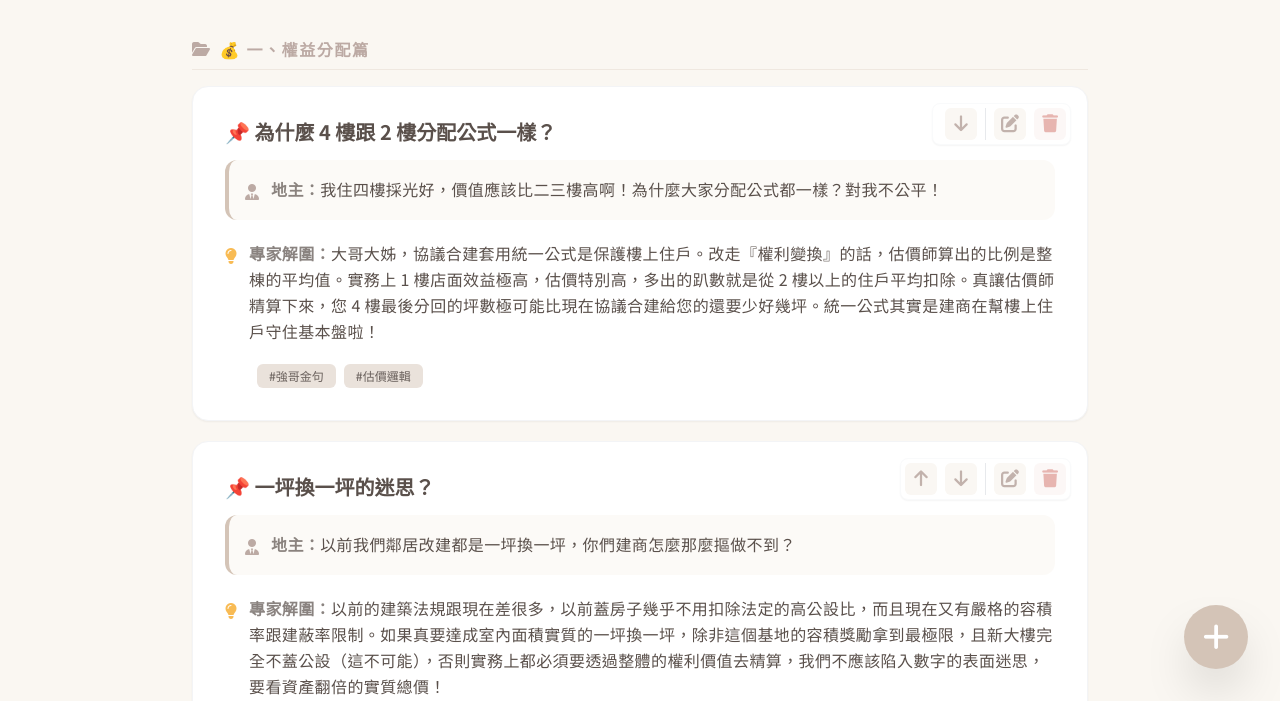
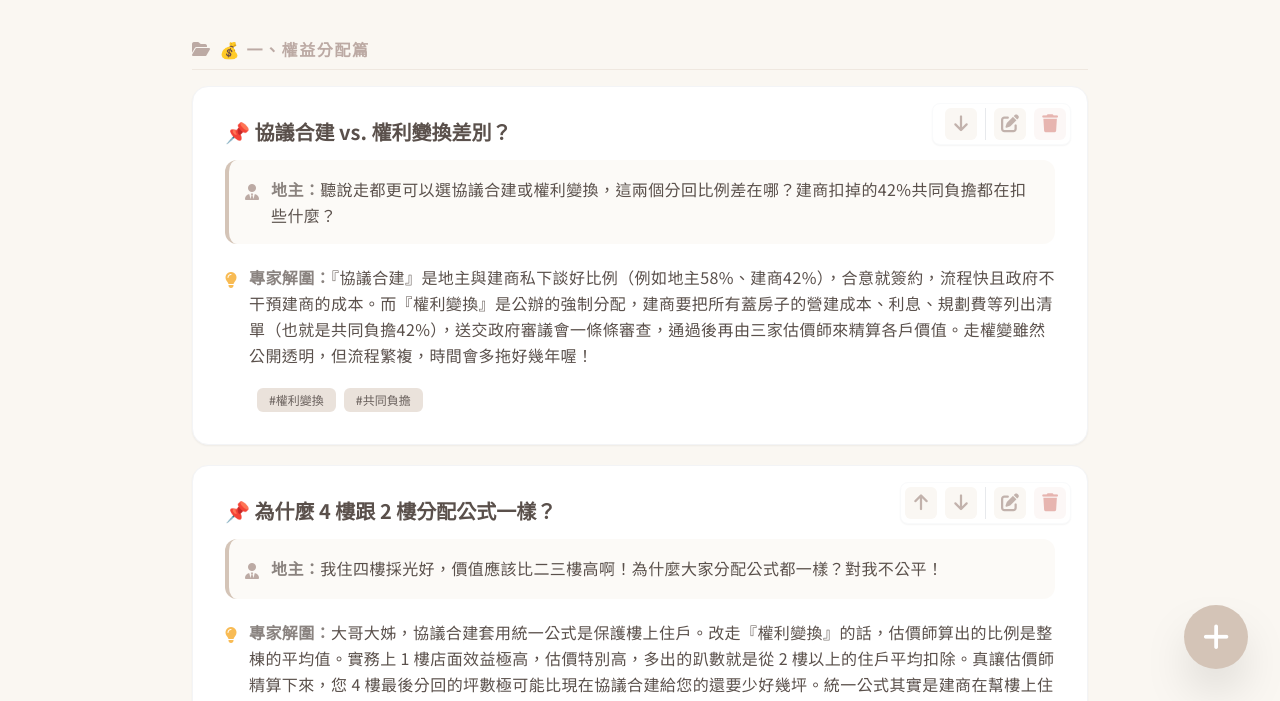
Before and after one commit to yociknows/expert-pm-pwa, a plain HTML site: page index.html in a window 1280 px wide. Shown: the part 99-800 px from the top of the page. Drawn offline with nearby package versions, Linux system fonts and the light colour scheme.

Commit message:
Update index.html

```diff
--- a/index.html
+++ b/index.html
@@ -103,31 +103,178 @@
 
     <script>
         const initialData = [
-            { category: "💰 一、權益分配篇", questions: [
-                { title: "為什麼 4 樓跟 2 樓分配公式一樣？", scenario: "我住四樓採光好，價值應該比二三樓高啊！為什麼大家分配公式都一樣？對我不公平！", answer: "大哥大姊，協議合建套用統一公式是保護樓上住戶。改走『權利變換』的話，估價師算出的比例是整棟的平均值。實務上 1 樓店面效益極高，估價特別高，多出的趴數就是從 2 樓以上的住戶平均扣除。真讓估價師精算下來，您 4 樓最後分回的坪數極可能比現在協議合建給您的還要少好幾坪。統一公式其實是建商在幫樓上住戶守住基本盤啦！", tags: ["#強哥金句", "#估價邏輯"] },
-                { title: "一坪換一坪的迷思？", scenario: "以前我們鄰居改建都是一坪換一坪，你們建商怎麼那麼摳做不到？", answer: "以前的建築法規跟現在差很多，以前蓋房子幾乎不用扣除法定的高公設比，而且現在又有嚴格的容積率跟建蔽率限制。如果真要達成室內面積實質的一坪換一坪，除非這個基地的容積獎勵拿到最極限，且新大樓完全不蓋公設（這不可能），否則實務上都必須要透過整體的權利價值去精算，我們不應該陷入數字的表面迷思，要看資產翻倍的實質總價！", tags: ["#容積獎勵", "#分配邏輯"] },
-                { title: "協議合建 vs. 權利變換差別？", scenario: "聽說走都更可以選協議合建或權利變換，這兩個分回比例差在哪？建商扣掉的42%共同負擔都在扣些什麼？", answer: "『協議合建』是地主與建商私下談好比例（例如地主58%、建商42%），合意就簽約，流程快且政府不干預建商的成本。而『權利變換』是公辦的強制分配，建商要把所有蓋房子的營建成本、利息、規劃費等列出清單（也就是共同負擔42%），送交政府審議會一條條審查，通過後再由三家估價師來精算各戶價值。走權變雖然公開透明，但流程繁複，時間會多拖好幾年喔！", tags: ["#權利變換", "#共同負擔"] }
-            ]},
-            { category: "🏢 二、選屋與產品篇", questions: [
-                { title: "何時選屋？選到同一間怎麼辦？會不會有黑箱？", scenario: "我什麼時候可以挑房子？萬一我看中的那一戶別人也想要怎麼辦？你們建商會不會私下先把好樓層留給地主代表或自己人，不公開透明啊？", answer: "大哥/大姊，這點您完全不用擔心！選屋流程正是都更最公開透明的地方。第一步，當我們社區同意度達到 8 成左右，我們就會請建築師畫出立體圖面，並且『逐戶』詢問大家初步的格局需求。第二步，等到『事業計畫』送審後，圖面設計完整了，才會召開正式的『選屋大會』。萬一兩位地主看上同一戶，就是在律師見證下『公開抽籤』！甚至送件後您如果還有想法，在『公開展覽』與『公聽會』期間都能提出，大家想蓋什麼樣的房子，是你們自己可以參與決定的喔！", tags: ["#選屋時機", "#公聽會", "#公開抽籤", "#參與感"] },
-                { title: "一層 9 戶出入太複雜，我反對！", scenario: "我們公寓一層才兩戶很單純！新大樓設計圖畫一層九戶出入太複雜、太可怕了，我不簽！", answer: "大哥大姊別擔心，目前的圖面只是為了跟政府申請容積而評估上限的『初步草圖』。都更最棒的地方就在於，未來的公聽會階段大家都可以提出意見，設計圖絕對是可以微調修改的！實務上我們建築師有兩大解法：第一是『樓層分開』，把大坪數地主戶集中在特定樓層；第二是做『假雙拼梯廳』，雖然同層戶數多，但出電梯會用實牆和門禁一分為二，每天回家感覺其實就像一層只有3-4戶一樣單純！", tags: ["#建築解法", "#梯廳設計"] },
-                { title: "公設比動輒 30% 以上，是不是被建商賺走了？", scenario: "以前公寓是零公設，現在新大樓公設比都要 30% 多，扣掉這些我室內變好小，公設是不是建商偷蓋來賺錢的？", answer: "這真的是天大的誤會！現在的高公設比是因為國家建築法規變嚴格了。為了大家的消防安全，法規強制規定 8 樓以上新建築必須配置『雙安全梯』，還要有機房、排煙室、無障礙電梯空間與法定防空避難室。這些都是攸關生命安全的『救命空間』，而不是建商為了賺錢亂蓋的。雖然室內坪數看起來變小，但換來的是防震、消防跟有電梯有管理的現代化生活品質！", tags: ["#公設比爭議", "#建築法規"] },
-                { title: "車位要怎麼分配？為什麼大家都想選黃金樓層？", scenario: "選屋時誰先選？萬一大家都想選黃金樓層或三角窗怎麼辦？為什麼小坪數不能配平面車位？", answer: "選屋的順序在合約裡都會明訂，通常是依照『地主原本的持分價值大小』來排列先後順序，或者在公開大會上用公平抽籤的方式決定。如果遇到重複看中同一個黃金樓層或三角窗，大家就依抽籤順序決定，沒抽到的就選第二志願。至於車位，平面車位數量有限，通常會優先配給大坪數的住戶；小坪數因為權利價值較小，實務上會搭配機械車位，這也是為了確保所有地主都有基本車位可用的公平妥協。", tags: ["#選屋順序", "#車位分配"] }
-            ]},
-            { category: "⚖️ 三、法規與流程篇", questions: [
-                { title: "社區適合走都更還是危老？", scenario: "最近新聞天天在報危老重建，我們社區到底適合走都更還是危老？這兩個獎勵差在哪裡？", answer: "大哥大姊，這主要取決於我們社區的『基地面積』跟『鄰居團結度』。危老重建完全沒有最小面積限制，審查非常快，但大前提是必須要『100% 所有地主同意』，容積獎勵上限通常是 40%（且有時程遞減）。而都市更新需要大面積（通常要1,000平方公尺以上），雖然要走公聽會等程序比較久，但只要『80% 地主同意』就能送件，且容積獎勵最高可以衝到 50%！如果大家極度團結且基地小就走危老；如果面積夠大、有少數不合意戶，走都更最能爭取高獎勵！", tags: ["#危老vs都更", "#法規重點"] },
-                { title: "80% 與 100% 同意的時間差異？", scenario: "既然建商說已經達到 80% 同意門檻了，為什麼不趕快動工，還要一直等那幾個不簽字的釘子戶？", answer: "我們比您更想趕快開工呀！但卡在 80% 同意，剩下不簽字的 20% 鄰居，我們就必須被迫走政府的『權利變換』強制分配程序。這中間要找三家專業估價師鑑價、舉辦公辦公聽會、聽證會，甚至最後如果他們堅持不搬，還要申請政府『代為拆除』。這整套法定程序走下來，起碼會多拖 3 到 5 年。如果大家能發揮鄰居情誼幫忙勸勸，拚到 100% 同意，就能走政府的『快軌專案』（如台北168），免走權變，最快一年內就能核定動工！早點住新家才是實質增值！", tags: ["#快軌專案", "#權利變換"] },
-                { title: "簽了同意書，建商不送件能反悔嗎？", scenario: "我如果現在簽了同意書給你們，萬一你們建商把案子卡在那邊十年不送件，我的房子不就被绑死了？我能撤銷嗎？", answer: "您的擔憂非常合理！請您放心，依照《都市更新條例》法規，只要建商還沒將『都市更新事業計畫』正式向政府報核送件之前，地主都擁有法定的『撤銷權』，隨時可以撤回同意書。此外，為了讓您絕對安心，我們在『合建契約』裡也會白紙黑字押上『送件期限』（例如簽約後半年內必須送件）。時間到了如果建商沒動作，合約會自動失效，您的權益絕對不會被無限期綁死！", tags: ["#撤銷權", "#合約期限"] }
-            ]},
-            { category: "💸 四、稅務與補償篇", questions: [
-                { title: "租金補貼怎麼算？搬遷費何時領？", scenario: "施工這幾年我們要去外面租房子，租金你們全出嗎？搬家費用怎麼算？什麼時候發？", answer: "這部分建商一定幫您準備好！租金補貼通常是依照您現有房屋的『合法建坪』，乘上該區域的租金市場行情來精算。補貼會從您搬空房屋、把鑰匙點交給建商的那一天開始起算，按期發放直到新房子蓋好交屋為止。另外，搬遷費（包含搬出去跟搬回來兩次）會在點交空屋時一併撥款給您。這些財務補貼全部都會明訂在合約裡，絕對有保障！", tags: ["#補貼政策", "#搬遷費用"] },
-                { title: "更新後的房屋稅會暴增嗎？", scenario: "住新大樓好是好，但聽說以後房屋稅跟地價稅會暴增？這樣我哪負擔得起？", answer: "這題您太內行了！政府為了鼓勵都更，準備了超大稅務紅包。第一，在施工興建期間，地價稅是『完全免徵』的。第二，更新完搬進新家後，地價稅與房屋稅直接『減半徵收 2 年』。最棒的是，如果您這間新房子是自己住、沒有賣掉，房屋稅減半還可以向政府申請再延長 10 年，等於共享『12 年房屋稅減半』！如果是走權變，未來您第一次賣掉這間房子時，還能直接減免 40% 的土地增值稅喔！", tags: ["#稅務優惠", "#土增稅減免"] }
-            ]},
-            { category: "💔 五、特殊疑難雜症", questions: [
-                { title: "繼承人找不到、手足不合怎麼辦？", scenario: "我當然想都更，但我這間老房子的持分還有我三個在國外的阿伯，跟一個失聯的堂哥，根本不可能所有人來簽字啊！", answer: "這就是為什麼您需要我們專業建商進場協助！如果是私下一般的協議合建，確實需要產權人 100% 到齊簽名，這案子絕對卡死。但如果走都更，只要整體社區同意度達到 80%，我們就能啟動都更的『權利變換』機制。政府會依法召開審議會，強制把那些找不到人、或者家族內部吵架喬不攏的持分，直接轉換為更新後的權利價值，並依法幫忙提存到法院。您只要顧好您自己的持分，剩下的法律與產權難題，交給我們來幫您解套！", tags: ["#產權糾紛", "#繼承處理"] },
-                { title: "頂樓加蓋能算進分配坪數嗎？", scenario: "我家頂樓加蓋是我當年花了一百多萬蓋的，使用面積多了一倍，這不能跟合法坪數一樣一坪換一坪嗎？", answer: "大哥大姊，我非常理解您當年蓋頂加花的心血，以及目前多一層空間的使用便利性。但在政府的法律界定裡，頂樓加蓋屬於『無產權的違章建築』，沒有登記在權狀上，因此依法『絕對無法』計入法定的都更分配坪數。如果建商私下違法分坪數給您，被樓下鄰居檢舉，整棟都更案就會被政府撤銷。不過為了體諒您的配合，估價師在都更計畫中通常會給予頂加『殘值補貼』或『工程造價補償費』（以現金發放）。我們會極力幫您向審議會爭取最合理的補償金，這樣既合法，也能讓您拿一筆現金來裝潢未來的新家！", tags: ["#頂加處理", "#違建補償"] },
-                { title: "店面還有三年租約，違約金誰來付？", scenario: "我一樓店面租給連鎖超商還有三年約，現在說要都更，房客不肯走，跟我要高額違約金怎麼辦？", answer: "依照《都市更新條例》法規，實施都市更新是可以合法終止租約的，房客依法不能拒絕搬遷。但和氣生財，實務上建商有幾大做法：第一，我們會提早至少半年到一年正式通知商家，讓他們有充裕時間尋覓新地點搬遷；第二，建商發給您的『搬遷費』或一樓店面的『營業損失補貼』，您可以撥一部分去補貼房客的搬遷損失。如果真的遇到房客獅子大開口、賴著不走，都更權變程序裡也有法定的『租賃權利價值協調與補償機制』，政府會介入仲裁，絕對不會讓您一個人孤軍面對房客的索賠！", tags: ["#租約處理", "#店面租客"] }
-            ]}
+             {
+    "category": "💰 一、權益分配篇",
+    "questions": [
+      {
+        "title": "協議合建 vs. 權利變換差別？",
+        "scenario": "聽說走都更可以選協議合建或權利變換，這兩個分回比例差在哪？建商扣掉的42%共同負擔都在扣些什麼？",
+        "answer": "『協議合建』是地主與建商私下談好比例（例如地主58%、建商42%），合意就簽約，流程快且政府不干預建商的成本。而『權利變換』是公辦的強制分配，建商要把所有蓋房子的營建成本、利息、規劃費等列出清單（也就是共同負擔42%），送交政府審議會一條條審查，通過後再由三家估價師來精算各戶價值。走權變雖然公開透明，但流程繁複，時間會多拖好幾年喔！",
+        "tags": [
+          "#權利變換",
+          "#共同負擔"
+        ]
+      },
+      {
+        "title": "為什麼 4 樓跟 2 樓分配公式一樣？",
+        "scenario": "我住四樓採光好，價值應該比二三樓高啊！為什麼大家分配公式都一樣？對我不公平！",
+        "answer": "大哥大姊，協議合建套用統一公式是保護樓上住戶。改走『權利變換』的話，估價師算出的比例是整棟的平均值。實務上 1 樓店面效益極高，估價特別高，多出的趴數就是從 2 樓以上的住戶平均扣除。真讓估價師精算下來，您 4 樓最後分回的坪數極可能比現在協議合建給您的還要少好幾坪。統一公式其實是建商在幫樓上住戶守住基本盤啦！",
+        "tags": [
+          "#強哥金句",
+          "#估價邏輯"
+        ]
+      },
+      {
+        "title": "一坪換一坪的迷思？",
+        "scenario": "以前我們鄰居改建都是一坪換一坪，你們建商怎麼那麼摳做不到？",
+        "answer": "以前的建築法規跟現在差很多，以前蓋房子幾乎不用扣除法定的高公設比，而且現在又有嚴格的容積率跟建蔽率限制。如果真要達成室內面積實質的一坪換一坪，除非這個基地的容積獎勵拿到最極限，且新大樓完全不蓋公設（這不可能），否則實務上都必須要透過整體的權利價值去精算，我們不應該陷入數字的表面迷思，要看資產翻倍的實質總價！",
+        "tags": [
+          "#容積獎勵",
+          "#分配邏輯"
+        ]
+      }
+    ]
+  },
+  {
+    "category": "🏢 二、選屋與產品篇",
+    "questions": [
+      {
+        "title": "何時選屋？選到同一間怎麼辦？會不會有黑箱？",
+        "scenario": "我什麼時候可以挑房子？萬一我看中的那一戶別人也想要怎麼辦？你們建商會不會私下先把好樓層留給地主代表或自己人，不公開透明啊？",
+        "answer": "大哥大姊，您的顧慮非常正確，『公平透明』絕對是我們的第一原則！通常會在建築『圖面與坪數確認』後，送交政府審查前，舉辦正式的『公開選配大會』。如果是走權利變換，法規更明文保障有 30 天的『選配期』。我們絕對不允許私下黑箱！如果兩位地主看上同一戶，規則很簡單，就是在公開大會上『抽籤決定』。選屋當天會聘請第三方『律師到場見證』，結果也會造冊送交政府都更處審核，您絕對可以一百個放心！",
+        "tags": [
+          "#選屋時機",
+          "#公開抽籤",
+          "#律師見證"
+        ]
+      },
+      {
+        "title": "公設比動輒 30% 以上，是不是被建商賺走了？",
+        "scenario": "以前公寓是零公設，現在新大樓公設比都要 30% 多，扣掉這些我室內變好小，公設是不是建商偷蓋來賺錢的？",
+        "answer": "這真的是天大的誤會！現在的高公設比是因為國家建築法規變嚴格了。為了大家的消防安全，法規強制規定 8 樓以上新建築必須配置『雙安全梯』，還要有機房、排煙室、無障礙電梯空間與法定防空避難室。這些都是攸關生命安全的『救命空間』，而不是建商為了賺錢亂蓋的。雖然室內坪數看起來變小，但換來的是防震、消防跟有電梯有管理的現代化生活品質！",
+        "tags": [
+          "#公設比爭議",
+          "#建築法規"
+        ]
+      },
+      {
+        "title": "一層 9 戶出入太複雜，我反對！",
+        "scenario": "我們公寓一層才兩戶很單純！新大樓設計圖畫一層九戶出入太複雜、太可怕了，我不簽！",
+        "answer": "大哥大姊別擔心，目前的圖面只是為了跟政府申請容積而評估上限的『初步草圖』。都更最棒的地方就在於，未來的公聽會階段大家都可以提出意見，設計圖絕對是可以微調修改的！實務上我們建築師有兩大解法：第一是『樓層分開』，把大坪數地主戶集中在特定樓層；第二是做『假雙拼梯廳』，雖然同層戶數多，但出電梯會用實牆和門禁一分為二，每天回家感覺其實就像一層只有3-4戶一樣單純！",
+        "tags": [
+          "#建築解法",
+          "#梯廳設計"
+        ]
+      },
+      {
+        "title": "車位要怎麼分配？為什麼大家都想選黃金樓層？",
+        "scenario": "選屋時誰先選？萬一大家都想選黃金樓層或三角窗怎麼辦？為什麼小坪數不能配平面車位？",
+        "answer": "選屋的順序在合約裡都會明訂，通常是依照『地主原本的持分價值大小』來排列先後順序，或者在公開大會上用公平抽籤的方式決定。如果遇到重複看中同一個黃金樓層或三角窗，大家就依抽籤順序決定，沒抽到的就選第二志願。至於車位，平面車位數量有限，通常會優先配給大坪數的住戶；小坪數因為權利價值較小，實務上會搭配機械車位，這也是為了確保所有地主都有基本車位可用的公平妥協。",
+        "tags": [
+          "#選屋順序",
+          "#車位分配"
+        ]
+      }
+    ]
+  },
+  {
+    "category": "⚖️ 三、法規與流程篇",
+    "questions": [
+      {
+        "title": "社區適合走都更還是危老？",
+        "scenario": "最近新聞天天在報危老重建，我們社區到底適合走都更還是危老？這兩個獎勵差在哪裡？",
+        "answer": "大哥大姊，這主要取決於我們社區的『基地面積』跟『鄰居團結度』。危老重建完全沒有最小面積限制，審查非常快，但大前提是必須要『100% 所有地主同意』，容積獎勵上限通常是 40%（且有時程遞減）。而都市更新需要大面積（通常要1,000平方公尺以上），雖然要走公聽會等程序比較久，但只要『80% 地主同意』就能送件，且容積獎勵最高可以衝到 50%！如果大家極度團結且基地小就走危老；如果面積夠大、有少數不合意戶，走都更最能爭取高獎勵！",
+        "tags": [
+          "#危老vs都更",
+          "#法規重點"
+        ]
+      },
+      {
+        "title": "80% 與 100% 同意的時間差異？",
+        "scenario": "既然建商說已經達到 80% 同意門檻了，為什麼不趕快動工，還要一直等那幾個不簽字的釘子戶？",
+        "answer": "我們比您更想趕快開工呀！但卡在 80% 同意，剩下不簽字的 20% 鄰居，我們就必須被迫走政府的『權利變換』強制分配程序。這中間要找三家專業估價師鑑價、舉辦公辦公聽會、聽證會，甚至最後如果他們堅持不搬，還要申請政府『代為拆除』。這整套法定程序走下來，起碼會多拖 3 到 5 年。如果大家能發揮鄰居情誼幫忙勸勸，拚到 100% 同意，就能走政府的『快軌專案』（如台北168），免走權變，最快一年內就能核定動工！早點住新家才是實質增值！",
+        "tags": [
+          "#快軌專案",
+          "#權利變換"
+        ]
+      },
+      {
+        "title": "簽了同意書，建商不送件能反悔嗎？",
+        "scenario": "我如果現在簽了同意書給你們，萬一你們建商把案子卡在那邊十年不送件，我的房子不就被绑死了？我能撤銷嗎？",
+        "answer": "您的擔憂非常合理！請您放心，依照《都市更新條例》法規，只要建商還沒將『都市更新事業計畫』正式向政府報核送件之前，地主都擁有法定的『撤銷權』，隨時可以撤回同意書。此外，為了讓您絕對安心，我們在『合建契約』裡也會白紙黑字押上『送件期限』（例如簽約後半年內必須送件）。時間到了如果建商沒動作，合約會自動失效，您的權益絕對不會被無限期綁死！",
+        "tags": [
+          "#撤銷權",
+          "#合約期限"
+        ]
+      }
+    ]
+  },
+  {
+    "category": "💸 四、稅務與補償篇",
+    "questions": [
+      {
+        "title": "租金補貼怎麼算？搬遷費何時領？",
+        "scenario": "施工這幾年我們要去外面租房子，租金你們全出嗎？搬家費用怎麼算？什麼時候發？",
+        "answer": "這部分建商一定幫您準備好！租金補貼通常是依照您現有房屋的『合法建坪』，乘上該區域的租金市場行情來精算。補貼會從您搬空房屋、把鑰匙點交給建商的那一天開始起算，按期發放直到新房子蓋好交屋為止。另外，搬遷費（包含搬出去跟搬回來兩次）會在點交空屋時一併撥款給您。這些財務補貼全部都會明訂在合約裡，絕對有保障！",
+        "tags": [
+          "#補貼政策",
+          "#搬遷費用"
+        ]
+      },
+      {
+        "title": "更新後的房屋稅會暴增嗎？",
+        "scenario": "住新大樓好是好，但聽說以後房屋稅跟地價稅會暴增？這樣我哪負擔得起？",
+        "answer": "這題您太內行了！政府為了鼓勵都更，準備了超大稅務紅包。第一，在施工興建期間，地價稅是『完全免徵』的。第二，更新完搬進新家後，地價稅與房屋稅直接『減半徵收 2 年』。最棒的是，如果您這間新房子是自己住、沒有賣掉，房屋稅減半還可以向政府申請再延長 10 年，等於共享『12 年房屋稅減半』！如果是走權變，未來您第一次賣掉這間房子時，還能直接減免 40% 的土地增值稅喔！",
+        "tags": [
+          "#稅務優惠",
+          "#土增稅減免"
+        ]
+      }
+    ]
+  },
+  {
+    "category": "💔 五、特殊疑難雜症",
+    "questions": [
+      {
+        "title": "繼承人找不到、手足不合怎麼辦？",
+        "scenario": "我當然想都更，但我這間老房子的持分還有我三個在國外的阿伯，跟一個失聯的堂哥，根本不可能所有人來簽字啊！",
+        "answer": "這就是為什麼您需要我們專業建商進場協助！如果是私下一般的協議合建，確實需要產權人 100% 到齊簽名，這案子絕對卡死。但如果走都更，只要整體社區同意度達到 80%，我們就能啟動都更的『權利變換』機制。政府會依法召開審議會，強制把那些找不到人、或者家族內部吵架喬不攏的持分，直接轉換為更新後的權利價值，並依法幫忙提存到法院。您只要顧好您自己的持分，剩下的法律與產權難題，交給我們來幫您解套！",
+        "tags": [
+          "#產權糾紛",
+          "#繼承處理"
+        ]
+      },
+      {
+        "title": "頂樓加蓋能算進分配坪數嗎？",
+        "scenario": "我家頂樓加蓋是我當年花了一百多萬蓋的，使用面積多了一倍，這不能跟合法坪數一樣一坪換一坪嗎？",
+        "answer": "大哥大姊，我非常理解您當年蓋頂加花的心血，以及目前多一層空間的使用便利性。但在政府的法律界定裡，頂樓加蓋屬於『無產權的違章建築』，沒有登記在權狀上，因此依法『絕對無法』計入法定的都更分配坪數。如果建商私下違法分坪數給您，被樓下鄰居檢舉，整棟都更案就會被政府撤銷。不過為了體諒您的配合，估價師在都更計畫中通常會給予頂加『殘值補貼』或『工程造價補償費』（以現金發放）。我們會極力幫您向審議會爭取最合理的補償金，這樣既合法，也能讓您拿一筆現金來裝潢未來的新家！",
+        "tags": [
+          "#頂加處理",
+          "#違建補償"
+        ]
+      },
+      {
+        "title": "店面還有三年租約，違約金誰來付？",
+        "scenario": "我一樓店面租給連鎖超商還有三年約，現在說要都更，房客不肯走，跟我要高額違約金怎麼辦？",
+        "answer": "依照《都市更新條例》法規，實施都市更新是可以合法終止租約的，房客依法不能拒絕搬遷。但和氣生財，實務上建商有幾大做法：第一，我們會提早至少半年到一年正式通知商家，讓他們有充裕時間尋覓新地點搬遷；第二，建商發給您的『搬遷費』或一樓店面的『營業損失補貼』，您可以撥一部分去補貼房客的搬遷損失。如果真的遇到房客獅子大開口、賴著不走，都更權變程序裡也有法定的『租賃權利價值協調與補償機制』，政府會介入仲裁，絕對不會讓您一個人孤軍面對房客的索賠！",
+        "tags": [
+          "#租約處理",
+          "#店面租客"
+        ]
+      },
+      {
+        "title": "鄰居自稱專家亂放話，煽動大家不安情緒",
+        "scenario": "「隔壁老王說他很懂工程，說你們吉美哪邊不好、別家建商條件更好，叫我們大家一起去撤銷同意書啦，我是不是該聽他的？」",
+        "answer": "「大哥/大姊，買菜可以聽鄰居的，但攸關幾千萬身家資產的重建，一定要問『對的人』！我跟您分享一個真實案例：我們曾有個案子都已經走到送件報核了，結果有位地主自稱是結構專家，到處煽動鄰居說吉美不好，結果真的有人被影響去撤回同意書，導致案子破局。\n\n您猜怎麼著？後來大家才發現，那位先生根本不是結構技師，只是做水電的！更慘的是，案子破局後，到現在好幾年過去了，再也沒有其他建商願意進去談。\n大哥大姊，我們吉美絕對禁得起檢驗，有任何疑慮，請直接找我們專業團隊解答。千萬別聽信非專業的謠言，搞到最後建商退場、大家繼續住危險老屋，全盤皆輸呀！」",
+        "tags": [
+          "#血淚案例",
+          "#謠言破解",
+          "#撤銷同意書的代價",
+          "#假專家"
+        ]
+      }
+    ]
+  }
         ];
 
         let qaData = JSON.parse(localStorage.getItem('dugeng_master_db')) || initialData;
```
